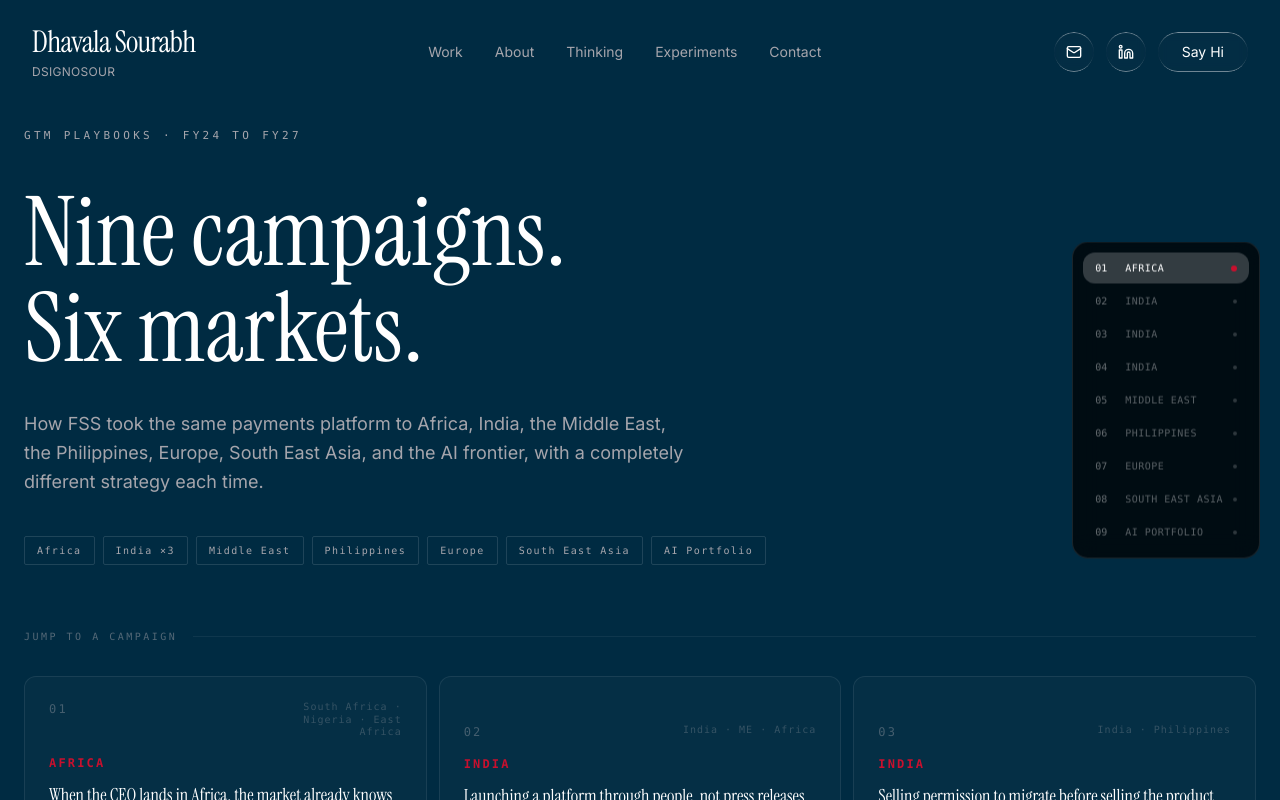
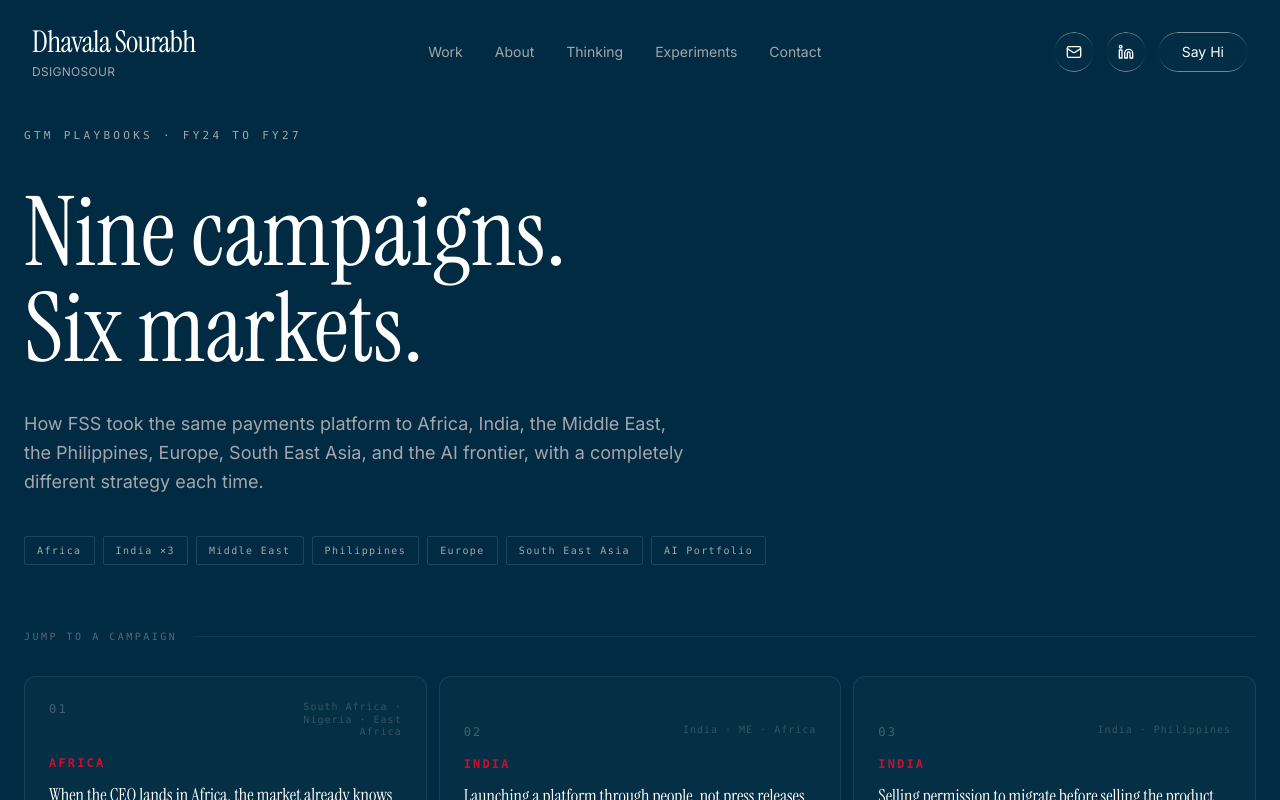
Before and after one commit to d-sourabh/dsignosour, a React (Vite) app: page /work/regional-gtm in a window 1280 px wide. Shown: the top 800 px of the page. Built offline with nearby package versions, Linux system fonts and the light colour scheme.

Commit message:
Update hero title to Option A, BlazePlatform next-case to Regional GTM

```diff
--- a/src/pages/RegionalGTM.tsx
+++ b/src/pages/RegionalGTM.tsx
@@ -6,6 +6,9 @@
 // ── Accent colour ──────────────────────────────────────────────────────────
 
 const R = "#C8102E";
+
+// Shorthand labels for the sticky nav, matching CASES order
+const SHORTS = ["AFR", "IN", "IN", "IN", "ME", "PH", "EU", "SEA", "AI"];
 
 // ── Types ──────────────────────────────────────────────────────────────────
 
@@ -448,7 +451,7 @@
 function StickyNav({ active, onSelect }: { active: number; onSelect: (i: number) => void }) {
   return (
     <nav
-      className="fixed right-5 top-1/2 -translate-y-1/2 z-[200] hidden xl:flex flex-col gap-0.5 p-2.5 rounded-2xl"
+      className="fixed right-5 top-1/2 -translate-y-1/2 z-[200] hidden xl:flex flex-col gap-0.5 p-2.5 rounded-2xl opacity-0 hover:opacity-100 transition-opacity duration-300"
       style={{
         background: "rgba(0,0,0,0.72)",
         backdropFilter: "blur(12px)",
@@ -476,7 +479,7 @@
               i === active ? "text-white" : "text-white/35"
             }`}
           >
-            {c.region}
+            {SHORTS[i]}
           </span>
           <span
             className="ml-auto shrink-0 rounded-full transition-all duration-300"
```
